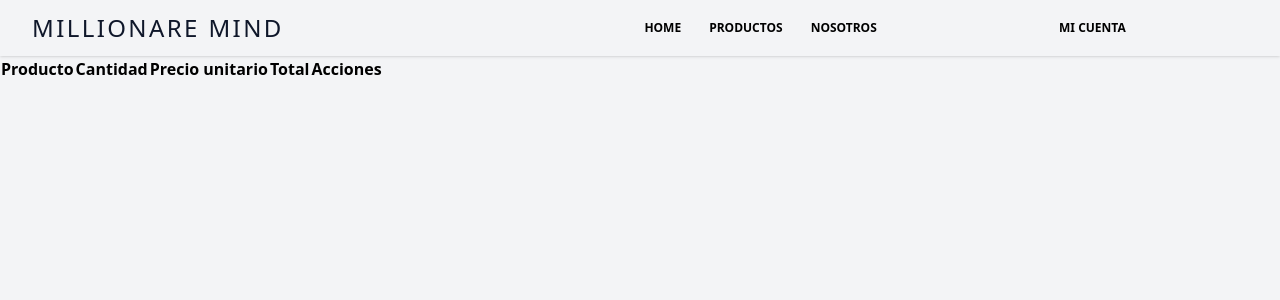
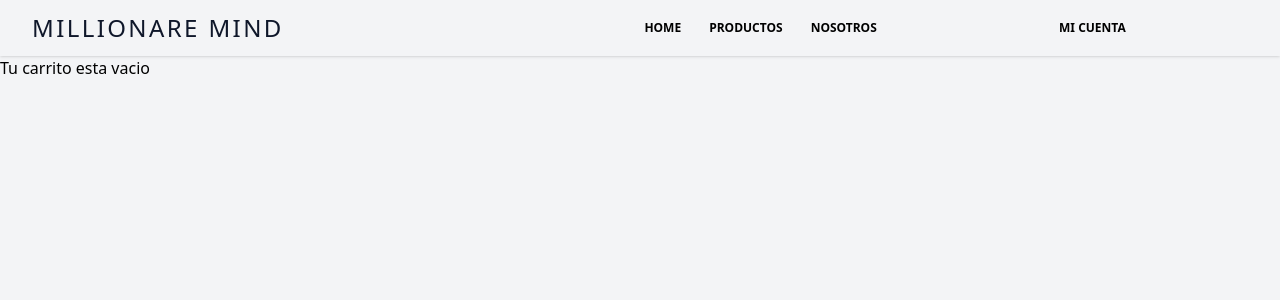
Before and after one commit to JonatanBustamante1111/app-mayorista, a React (Vite) app: page /carrito in a window 1280 px wide. Shown: the top 300 px of the page. Built offline with nearby package versions, Linux system fonts and the light colour scheme.

Commit message:
si hay producto en el carrito muestro una interfazC.C muestro otra

```diff
--- a/src/pages/Carrito.jsx
+++ b/src/pages/Carrito.jsx
@@ -3,9 +3,11 @@ import TablaCarrito from "../components/TablaCarrito";
 import { CartContext } from "../context/CartContext";
 
 export default function Carrito() {
-   const {cart} = useContext(CartContext)
+  const { cart } = useContext(CartContext);
 
-    return(
+  return (
+    <>
+      {cart.carrito.length ? (
         <table>
           <thead>
             <tr>
@@ -17,13 +19,15 @@ export default function Carrito() {
             </tr>
           </thead>
           <tbody>
-          {
-            cart.carrito.length > 0
-            && cart.carrito.map(
-              producto => <TablaCarrito key={producto.id} producto={producto}/>
-            )
-          }
+            {cart.carrito.length > 0 &&
+              cart.carrito.map((producto) => (
+                <TablaCarrito key={producto.id} producto={producto} />
+              ))}
           </tbody>
         </table>
-    )
+      ) : (
+        <div>Tu carrito esta vacio</div>
+      )}
+    </>
+  );
 }
```
Lines whose indentation alone changed are shown as unchanged.
